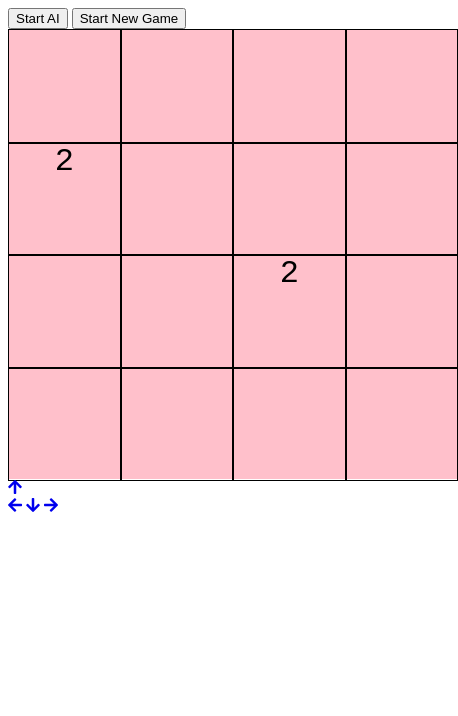
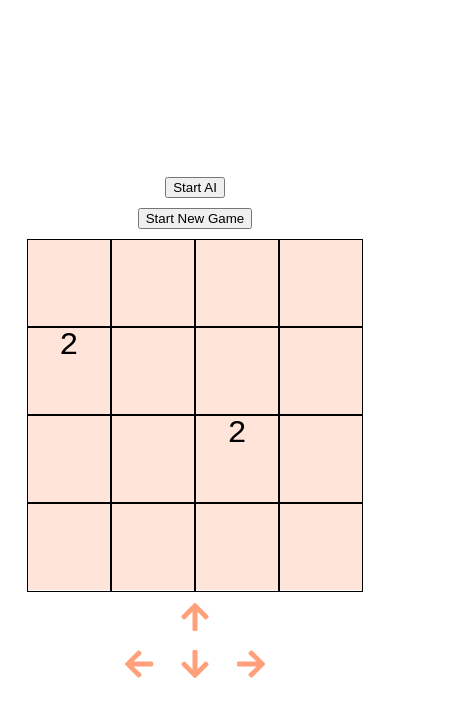
Before and after one commit to ihavenonickname/2048-AI, a plain HTML site: page index.html in a window 390 px wide. Shown: the whole page, 458 px wide, since content can reach past the window. Drawn offline with Linux system fonts and the light colour scheme.

Commit message:
responsive

```diff
--- a/index.html
+++ b/index.html
@@ -19,8 +19,12 @@
 
 <body>
     <div id="app">
-        <button v-on:click="toggleAi">{{ isAiPlaying ? 'Stop AI' : 'Start AI' }}</button>
-        <button v-show="!isAiPlaying" v-on:click="startNewGame">Start New Game</button>
+        <div class="wraper-btn">
+            <button v-on:click="toggleAi">{{ isAiPlaying ? 'Stop AI' : 'Start AI' }}</button>
+        </div>
+        <div class="wraper-btn">
+            <button :disabled="isAiPlaying" v-on:click="startNewGame">Start New Game</button>
+        </div>
 
         <div id="board">
             <div v-for="row in board" class="row">
@@ -28,14 +32,14 @@
             </div>
         </div>
 
-        <div v-show="!isAiPlaying">
-            <div>
-                <a href="#" v-on:click="makeMove(direction.UP)"><i class="fas fa-arrow-up"></i></a>
+        <div :disabled="isAiPlaying">
+            <div class="wraper-move">
+                <a :disabled="isAiPlaying" v-on:click="makeMove(direction.UP)" href="#"><i class="fas fa-arrow-up"></i></a>
             </div>
-            <div>
-                <a href="#" v-on:click="makeMove(direction.LEFT)"><i class="fas fa-arrow-left"></i></a>
-                <a href="#" v-on:click="makeMove(direction.DOWN)"><i class="fas fa-arrow-down"></i></a>
-                <a href="#" v-on:click="makeMove(direction.RIGHT)"><i class="fas fa-arrow-right"></i></a>
+            <div class="wraper-move">
+                <a :disabled="isAiPlaying" v-on:click="makeMove(direction.LEFT)" href="#"><i class="fas fa-arrow-left"></i></a>
+                <a :disabled="isAiPlaying" v-on:click="makeMove(direction.DOWN)" href="#"><i class="fas fa-arrow-down"></i></a>
+                <a :disabled="isAiPlaying" v-on:click="makeMove(direction.RIGHT)" href="#"><i class="fas fa-arrow-right"></i></a>
             </div>
         </div>
     </div>
--- a/style.css
+++ b/style.css
@@ -1,9 +1,22 @@
+body, html {
+    height: 100%;
+    overflow-y: hidden;
+}
+
+#app {
+    display: flex;
+    flex-direction: column;
+    justify-content: center;
+    height: 100%;
+}
+
 #board {
     display: flex;
     flex-direction: column;
-    height: 450px;
-    width: 450px;
-    background-color: pink;
+    height: 90vw;
+    width: 90%;
+    margin: 0 auto;
+    background-color: rgba(255, 160, 122, 0.288);
 }
 
 #board > .row {
@@ -20,3 +33,38 @@
     border:solid;
     border-width: 1px;
 }
+
+.wraper-btn {
+    display: flex;
+    justify-content: center;
+    margin-bottom: 10px;
+}
+
+.wraper-move {
+    margin-top: 10px;
+    text-align: center;
+    font-size: xx-large;
+}
+
+.wraper-move > a {
+    margin: 10px;
+    color:lightsalmon;
+}
+
+a[disabled] {
+    pointer-events: none;
+    cursor: default;
+    color:gray;
+}
+
+@media only screen and (min-width: 768px) {
+    #board {
+        height: 450px;
+        width: 450px;
+    }
+
+    #app {
+        justify-content: initial;
+        margin-top: 50px;
+    }
+}
```
